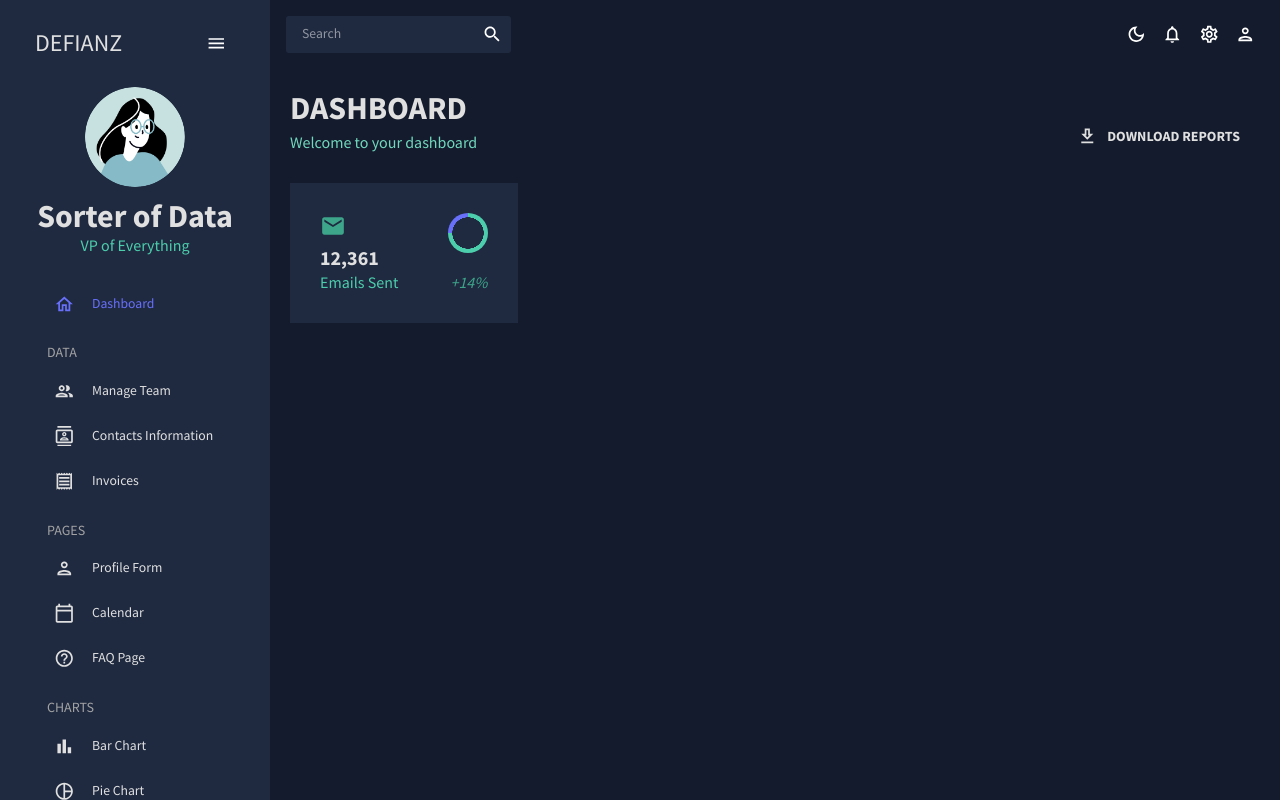
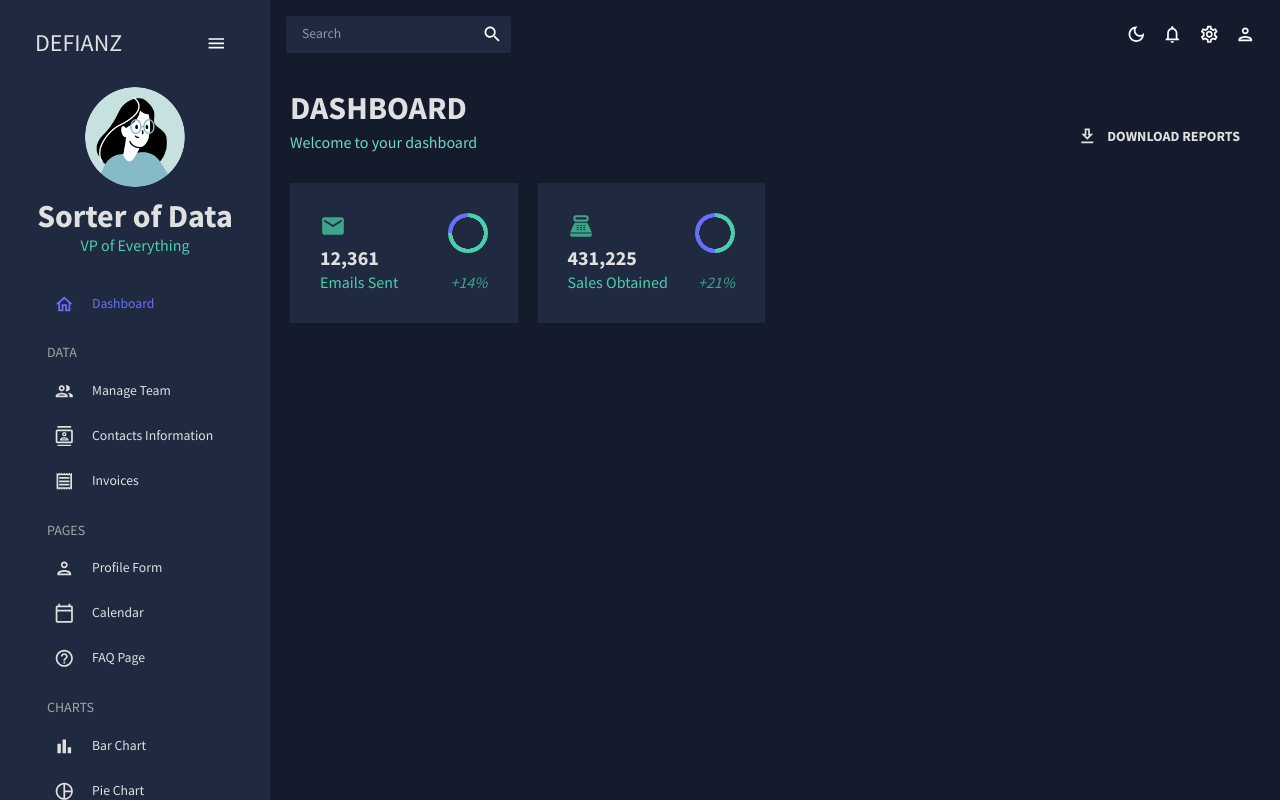
Before and after one commit to DrSLMac/defianz_admin_webbased_ui, a React (Create React App) app: page / in a window 1280 px wide. Built offline with nearby package versions, Linux system fonts and the light colour scheme.

Commit message:
render sales status box on dashboard

```diff
--- a/src/scenes/dashboard/index.jsx
+++ b/src/scenes/dashboard/index.jsx
@@ -66,6 +66,25 @@ const Dashboard = () => {
             }
           />
         </Box>
+        <Box
+          gridColumn="span 3"
+          backgroundColor={colors.primary[400]}
+          display="flex"
+          alignItems="center"
+          justifyContent="center"
+        >
+          <StatBox
+            title="431,225"
+            subtitle="Sales Obtained"
+            progress="0.50"
+            increase="+21%"
+            icon={
+              <PointOfSaleIcon
+                sx={{ color: colors.greenAccent[600], fontSize: "26px" }}
+              />
+            }
+          />
+        </Box>
 
       {/* ROW 2 */}
 
```
